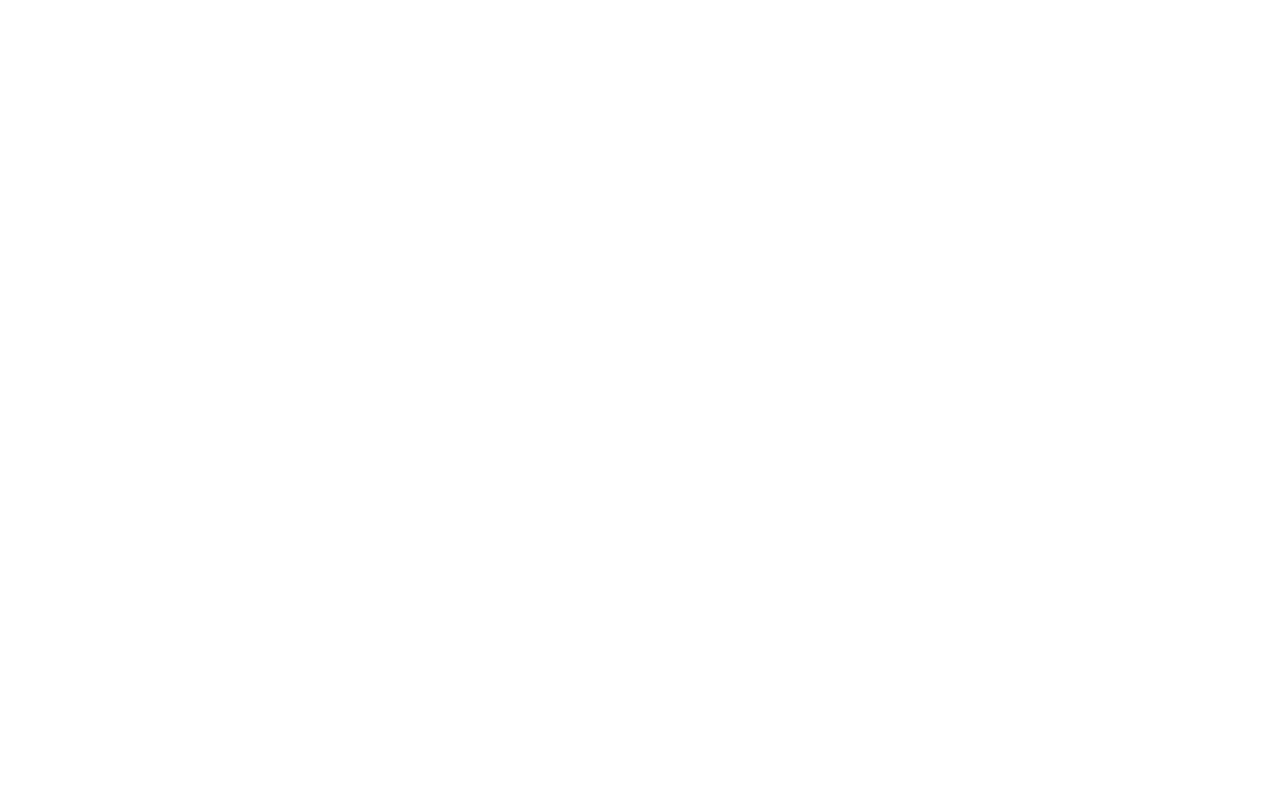
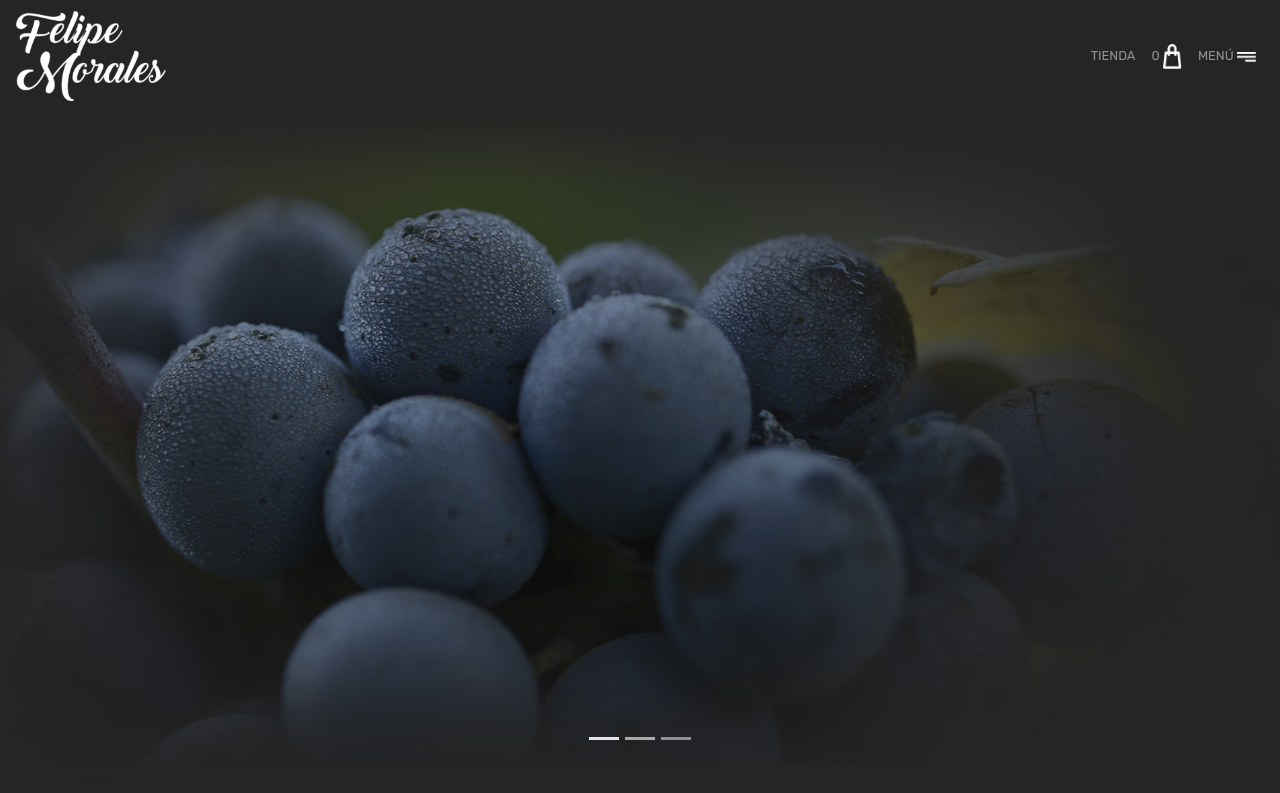
Before and after one commit to NatyNatur/pruebalfi, a plain HTML site: page index.html in a window 1280 px wide. Drawn offline with nearby package versions, Linux system fonts and the light colour scheme.

Commit message:
header and first slider

```diff
--- a/index.html
+++ b/index.html
@@ -1,21 +1,91 @@
 <!DOCTYPE html>
 <html lang="en">
-  <head>
+
+<head>
     <!-- Required meta tags -->
     <meta charset="utf-8">
     <meta name="viewport" content="width=device-width, initial-scale=1, shrink-to-fit=no">
+    <link href="https://fonts.googleapis.com/css?family=Rubik:300,400|Vidaloka&display=swap" rel="stylesheet">
 
     <!-- Bootstrap CSS -->
-    <link rel="stylesheet" href="https://stackpath.bootstrapcdn.com/bootstrap/4.2.1/css/bootstrap.min.css" integrity="sha384-GJzZqFGwb1QTTN6wy59ffF1BuGJpLSa9DkKMp0DgiMDm4iYMj70gZWKYbI706tWS" crossorigin="anonymous">
+    <link rel="stylesheet" href="https://stackpath.bootstrapcdn.com/bootstrap/4.2.1/css/bootstrap.min.css" integrity="sha384-GJzZqFGwb1QTTN6wy59ffF1BuGJpLSa9DkKMp0DgiMDm4iYMj70gZWKYbI706tWS"
+        crossorigin="anonymous">
+    <title>prueba LFi</title>
+    <link rel="stylesheet" href="style.css">
+</head>
 
-    <title>prueba LFi</title>
-  </head>
-  <body>
+<body>
+    <header>
+        <nav class="navbar navbar-expand-sm navbar-dark justify-content-between">
+            <a class="navbar-brand w-25" href="#">
+                <img src="img/Imagen 11@2x.png" width="150" height="auto" class="d-inline-block align-top brandName" alt="">
+            </a>
+            <ul class="navbar-nav w-50 mt-2 mt-lg-0 justify-content-end">
+                <li class="nav-item">
+                    <a class="nav-link" href="#"><span class="navOption">TIENDA</span></a>
+                </li>
+                <li class="nav-item">
+                    <a class="nav-link" href="#">
+                        <span class="navOption">0 </span>
+                        <img src="img/noun_Shopping Bag_307809.png" class="navIcon" height="auto" alt="">
+                    </a>
+                </li>
+                <li class="nav-item">
+                    <a class="nav-link" type="button" data-toggle="collapse" data-target="#navbarToggleMenu" aria-controls="navbarToggleMenu" aria-expanded="true">
+                        <span class="navOption">MENÚ
+                            <img src="img/Grupo 2593.png" class="navIcon" alt="">
+                        </span>
+                    </a>
+                </li>
+            </ul>
+        </nav>
+        <div class="collapse w-100 text-right pr-4 pb-2" id="navbarToggleMenu">
+            <ul class="navbar-nav mt-lg-0">
+                <li class="nav-item">
+                    <a class="nav-link" href="#">Nosotros</a>
+                </li>
+                <li class="nav-item">
+                    <a class="nav-link" href="#">Reconocimientos</a>
+                </li>
+                <li class="nav-item">
+                    <a class="nav-link" href="#">Vinos</a>
+                </li>
+            </ul>
+
+        </div>
+        <div id="firstCarousel" class="carousel slide" data-ride="carousel">
+            <ol class="carousel-indicators">
+                <li data-target="#firstCarousel" data-slide-to="0" class="active"></li>
+                <li data-target="#firstCarousel" data-slide-to="1"></li>
+                <li data-target="#firstCarousel" data-slide-to="2"></li>
+            </ol>
+            <div class="carousel-inner">
+                <div class="carousel-item active">
+                    <img src="img/slide.png" class="d-block w-100" alt="...">
+                </div>
+                <div class="carousel-item">
+                    <img src="img/slide.png" class="d-block w-100" alt="...">
+                </div>
+                <div class="carousel-item">
+                    <img src="img/slide.png" class="d-block w-100" alt="...">
+                </div>
+            </div>
+        </div>
+    </header>
+
+    <div class="container">
+        <p>hey</p>
+    </div>
+
 
     <!-- Optional JavaScript -->
     <!-- jQuery first, then Popper.js, then Bootstrap JS -->
-    <script src="https://code.jquery.com/jquery-3.3.1.slim.min.js" integrity="sha384-q8i/X+965DzO0rT7abK41JStQIAqVgRVzpbzo5smXKp4YfRvH+8abtTE1Pi6jizo" crossorigin="anonymous"></script>
-    <script src="https://cdnjs.cloudflare.com/ajax/libs/popper.js/1.14.6/umd/popper.min.js" integrity="sha384-wHAiFfRlMFy6i5SRaxvfOCifBUQy1xHdJ/yoi7FRNXMRBu5WHdZYu1hA6ZOblgut" crossorigin="anonymous"></script>
-    <script src="https://stackpath.bootstrapcdn.com/bootstrap/4.2.1/js/bootstrap.min.js" integrity="sha384-B0UglyR+jN6CkvvICOB2joaf5I4l3gm9GU6Hc1og6Ls7i6U/mkkaduKaBhlAXv9k" crossorigin="anonymous"></script>
-  </body>
+    <script src="https://code.jquery.com/jquery-3.3.1.slim.min.js" integrity="sha384-q8i/X+965DzO0rT7abK41JStQIAqVgRVzpbzo5smXKp4YfRvH+8abtTE1Pi6jizo"
+        crossorigin="anonymous"></script>
+    <script src="https://cdnjs.cloudflare.com/ajax/libs/popper.js/1.14.6/umd/popper.min.js" integrity="sha384-wHAiFfRlMFy6i5SRaxvfOCifBUQy1xHdJ/yoi7FRNXMRBu5WHdZYu1hA6ZOblgut"
+        crossorigin="anonymous"></script>
+    <script src="https://stackpath.bootstrapcdn.com/bootstrap/4.2.1/js/bootstrap.min.js" integrity="sha384-B0UglyR+jN6CkvvICOB2joaf5I4l3gm9GU6Hc1og6Ls7i6U/mkkaduKaBhlAXv9k"
+        crossorigin="anonymous"></script>
+</body>
+
 </html>
--- a/style.css
+++ b/style.css
@@ -0,0 +1,50 @@
+body {
+background-color: #252525
+}
+
+.nav-item {
+    font-family: 'Rubik', sans-serif !important;
+}
+
+.nav-link {
+    color: #FFF
+}
+
+.navbar {
+    max-height: 7rem;
+}
+
+#navbarToggleMenu {
+    position: absolute;
+    z-index: 100;
+    background-color: #252525;
+}
+.navOption {
+    font-size: .9rem
+}
+
+.navIcon {
+    width: 1.2rem;
+}
+
+
+
+@media (min-width: 320px) {
+    .navbar-expand-sm .navbar-nav {
+        -ms-flex-direction: row;
+        flex-direction: row;
+    }
+    .navOption {
+        font-size: .8rem
+    }
+
+    .brandName {
+       max-width: 6rem;
+   }
+}
+
+@media (min-width: 576px) {
+    .brandName {
+        max-width: 10rem;
+    }
+}
```
Also changed, not shown: img/Grupo 2593.png (added), img/Imagen 11.png (added), img/Imagen 11@2x.png (added), img/noun_Shopping Bag_307809.png (added), img/slide.png (added), img/tour.png (added).
